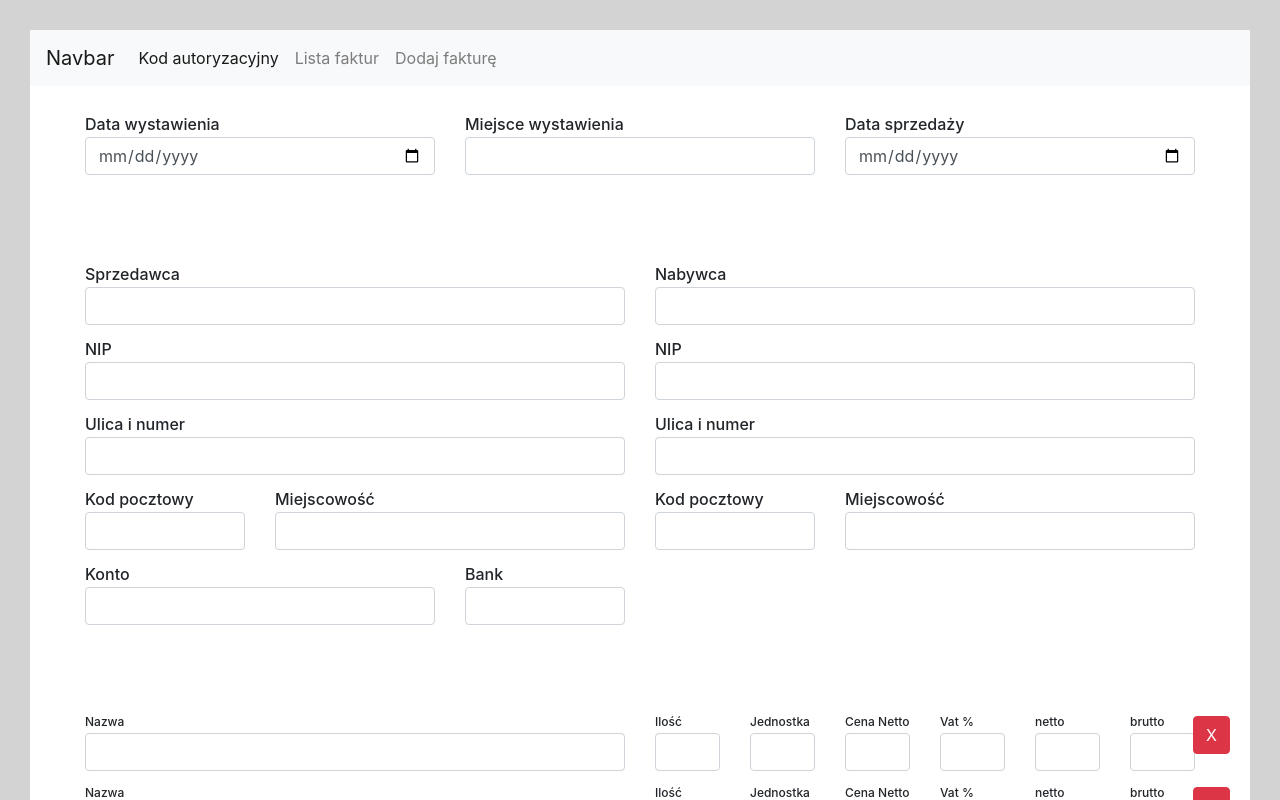
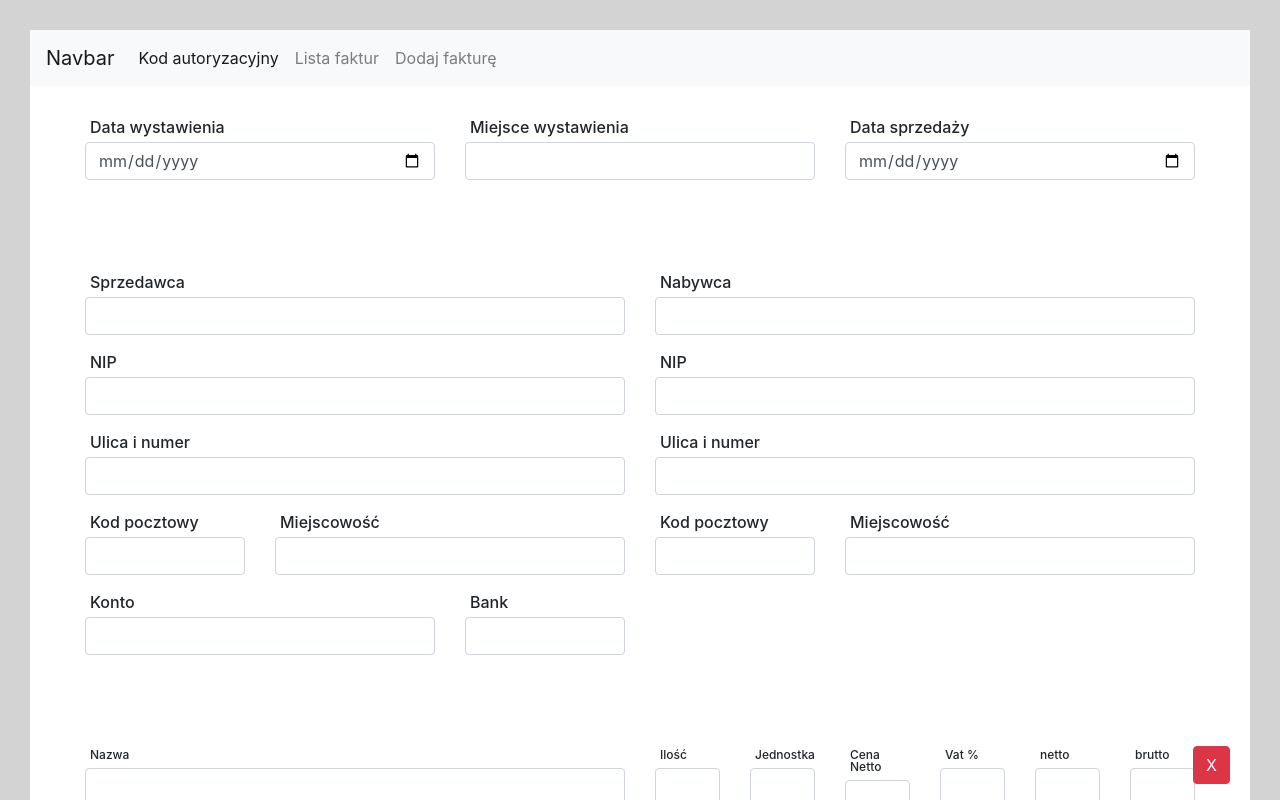
Before and after one commit to sp-pl/REST-API-Invoicing-interface, a React (Create React App) app in the folder rest-fakturownia/: page / in a window 1280 px wide. Shown: the top 800 px of the page. Built offline with nearby package versions, Linux system fonts and the light colour scheme.

Commit message:
preparing simple front end validation for input headers

```diff
--- a/rest-fakturownia/src/components/main/new_invoice/newInvoice.scss
+++ b/rest-fakturownia/src/components/main/new_invoice/newInvoice.scss
@@ -1,6 +1,7 @@
 @mixin subheaders($font-size){
 	text-align:left;
-	margin:0 0 5px 0;
+	margin:0 0 2px 0;
+	padding:3px 0 5px 5px;
 	line-height:1;
 	font-size:$font-size;
 }
--- a/rest-fakturownia/src/components/main/new_invoice/new_invoice_template.jsx
+++ b/rest-fakturownia/src/components/main/new_invoice/new_invoice_template.jsx
@@ -21,7 +21,7 @@ class NewInvoiceTemplate extends React.Component{
 					"sell_date": "2019-07-14",
 					"issue_date": "2019-07-14",
 					"payment_to": "2019-07-21",
-					"buyer_name": "aaa",
+					"buyer_name": "",
 					"buyer_tax_no": "5252445767",
 					"buyer_street": "aaa",
 					"buyer_post_code": "",
@@ -98,7 +98,7 @@ class NewInvoiceTemplate extends React.Component{
 	    paramsUpdated.invoice.positions = positionsUpdated;
 
 	    this.setState({ params: paramsUpdated });
-	}
+	};
 
 	//invoice to be valid and saved need to have not empty fields like:
 	//seller_name, buyer_name
@@ -174,7 +174,13 @@ class NewInvoiceTemplate extends React.Component{
 					<div className="row sides">
 						<div className="col-md-6 ">
 							<div className="form-group">
-								<h4 className="title">Sprzedawca</h4>
+								<h4 className={
+									this.state.params.invoice.seller_name === '' ?
+									'title title-error'
+									:
+									'title' }>
+									Sprzedawca
+								</h4>
 								<input
 									className={
 										this.state.params.invoice.seller_name === '' ||
--- a/rest-fakturownia/src/index.css
+++ b/rest-fakturownia/src/index.css
@@ -11,3 +11,7 @@ body{
 #root{
 	background-color:white;
 }
+
+.title-error{
+	color:red;
+}
```
